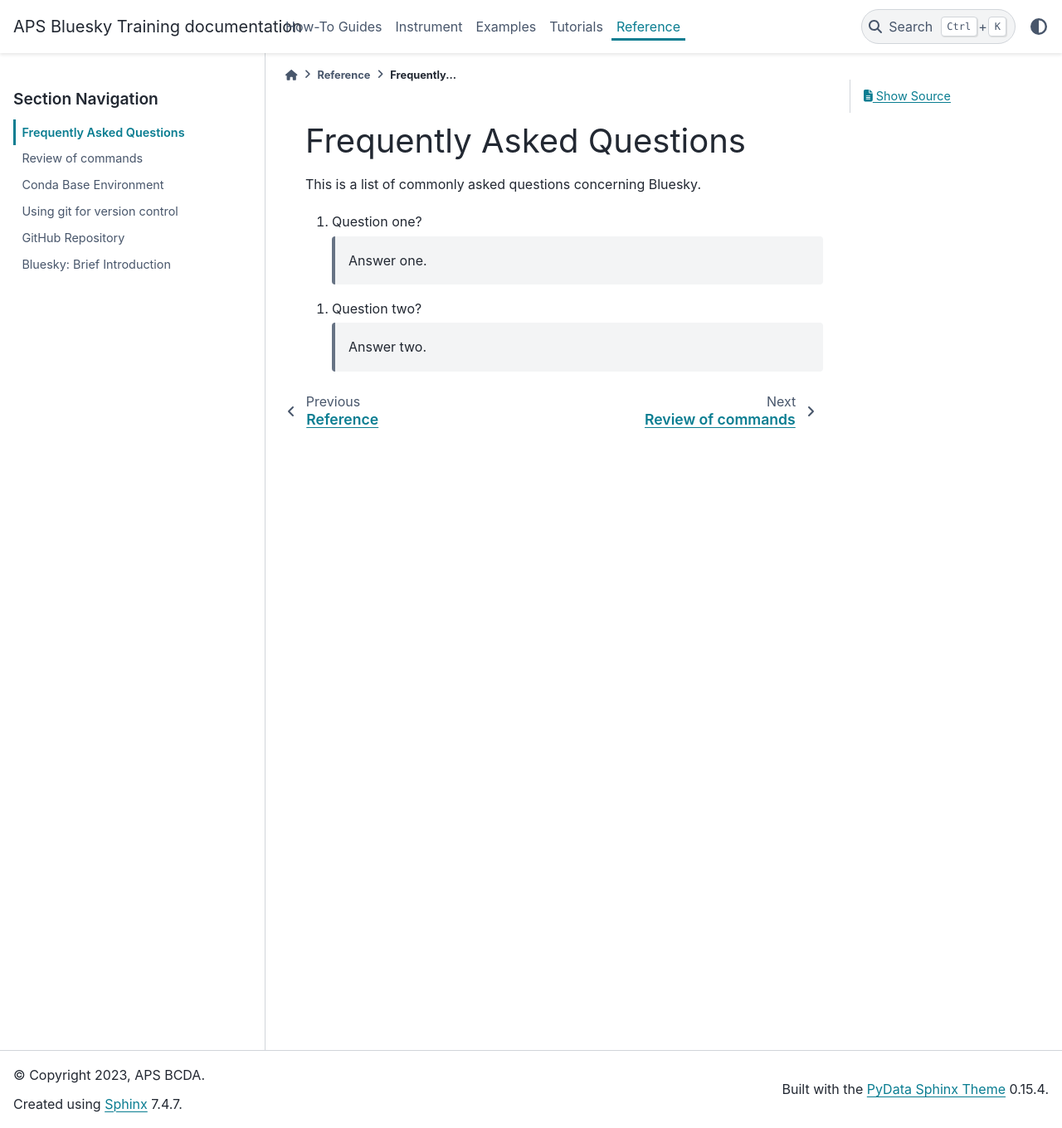
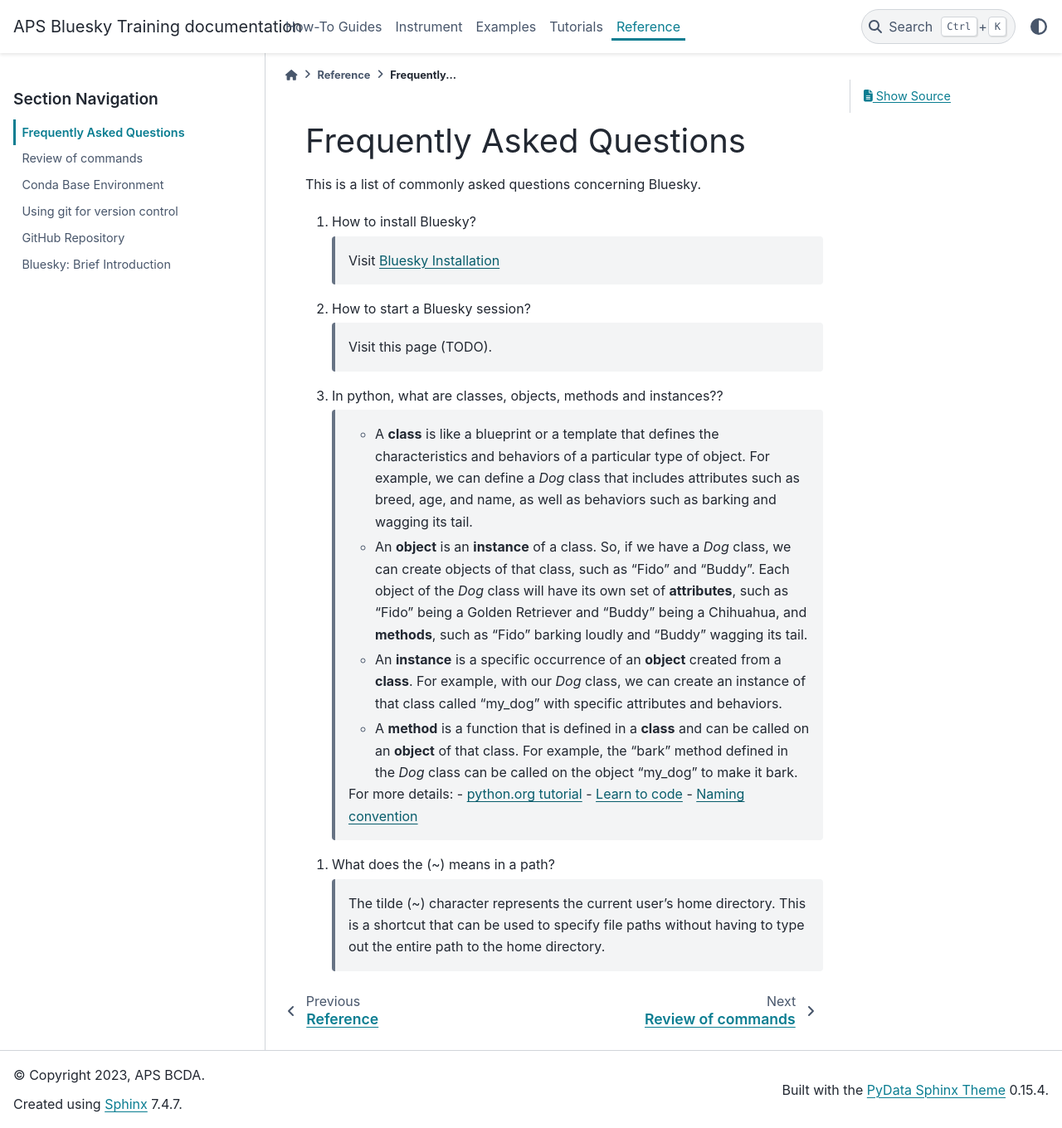
Before and after one commit to BCDA-APS/bluesky_training, a Sphinx documentation site: the page built from docs/source/reference/_FAQ.rst, in a window 1280 px wide and 1360 px high. Shown: the whole window at 83% size. Built offline with Sphinx 7.4.7 and the PyData theme 0.15.4, drawn with Linux system fonts in a browser that asks for light colours.

Commit message:
DOC #100 update FAQ

```diff
--- a/docs/source/reference/_FAQ.rst
+++ b/docs/source/reference/_FAQ.rst
@@ -8,15 +8,31 @@
 
 This is a list of commonly asked questions concerning Bluesky.
 
-.. _faq-question-one:
-
-#. Question one?
-
-    Answer one.
+.. _faq-obj-oriented:
 
 
-.. _faq-question-two:
 
-#. Question two?
+#. How to install Bluesky?
 
-    Answer two.
+    Visit `Bluesky Installation <https://bcda-aps.github.io/bluesky_training/instrument/_install_new_instrument.html>`_
+
+#. How to start a Bluesky session?
+
+    Visit this page (TODO).
+
+#. In python, what are classes, objects, methods and instances??
+
+    - A **class** is like a blueprint or a template that defines the characteristics and behaviors of a particular type of object. For example, we can define a `Dog` class that includes attributes such as breed, age, and name, as well as behaviors such as barking and wagging its tail.
+    - An **object** is an **instance** of a class. So, if we have a `Dog` class, we can create objects of that class, such as "Fido" and "Buddy". Each object of the `Dog` class will have its own set of **attributes**, such as "Fido" being a Golden Retriever and "Buddy" being a Chihuahua, and **methods**, such as "Fido" barking loudly and "Buddy" wagging its tail.
+    - An **instance** is a specific occurrence of an **object** created from a **class**. For example, with our `Dog` class, we can create an instance of that class called "my_dog" with specific attributes and behaviors.
+    - A **method** is a function that is defined in a **class** and can be called on an **object** of that class. For example, the "bark" method defined in the `Dog` class can be called on the object "my_dog" to make it bark.
+    For more details:
+    - `python.org tutorial <https://docs.python.org/3/tutorial/classes.html>`_
+    - `Learn to code <https://www.w3schools.com/python/python_classes.asp>`_
+    - `Naming convention <https://namingconvention.org/python/>`_
+
+.. _faq-linux-tilde:
+
+#. What does the (~) means in a path?
+
+    The tilde (~) character represents the current user's home directory. This is a shortcut that can be used to specify file paths without having to type out the entire path to the home directory.
```
